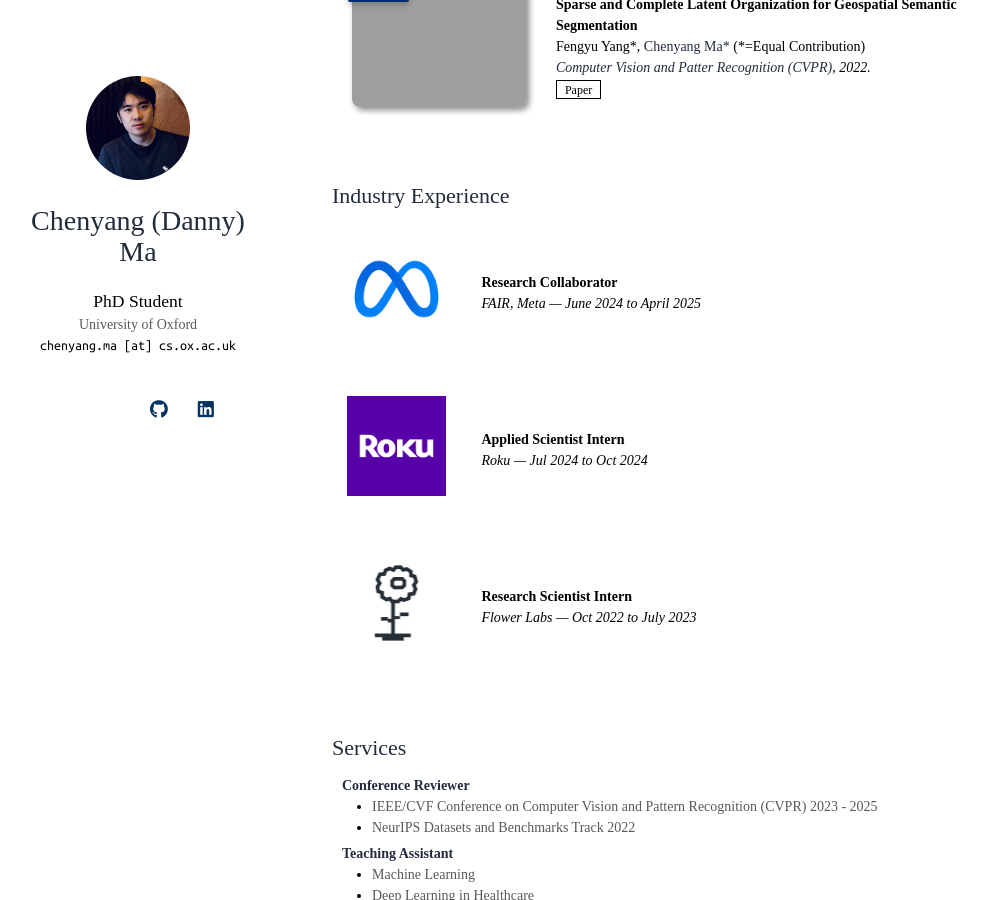
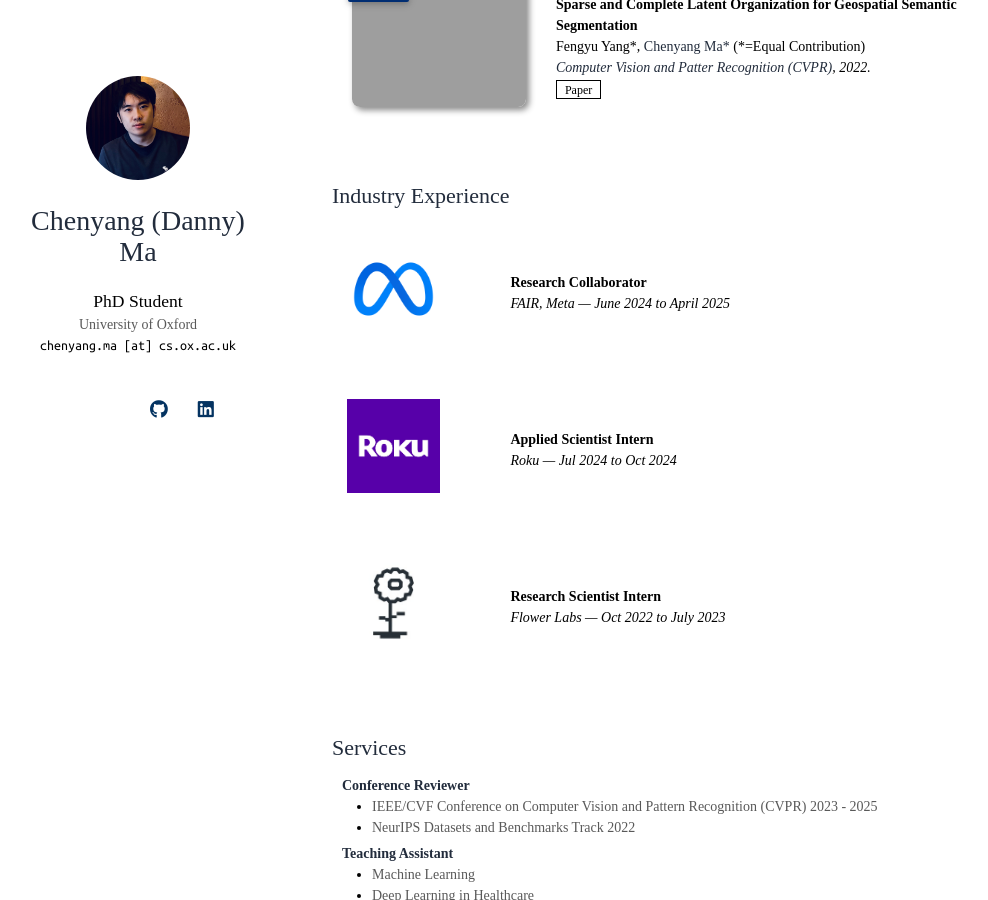
Before and after one commit to dannymcy/dannymcy.github.io, a Jekyll site: the page built from index.md, in a window 1280 px wide and 900 px high, scrolled down 1612 px. Shown: the whole window, without its empty margins (138-1126 px from the left). Built offline with Jekyll 4.4.1, drawn with Linux system fonts in a browser that asks for light colours; nearby versions of some CDN libraries; a style sheet for code colours, icons or effects is not loaded; our own code applies the rules of GitHub Pages for plain Markdown files; grey boxes are pictures that could not be loaded.

Commit message:
Make changes.

```diff
--- a/_includes/industry.md
+++ b/_includes/industry.md
@@ -6,7 +6,7 @@
 
       <!-- Meta FAIR -->
       <div class="pub-row">
-        <div class="col-sm-3 abbr" style="position: relative;padding-right: 15px;padding-left: 15px;display: flex;justify-content: center;align-items: center;">
+        <div class="col-sm-3 abbr" style="position: relative;padding-right: 50px;padding-left: 15px;display: flex;justify-content: center;align-items: center;">
           <img src="assets/img/company_logos/meta.png" style="max-height: 133px; width: auto; max-width: 100%;">
         </div>
 
@@ -19,7 +19,7 @@
 
       <!-- Roku -->
       <div class="pub-row">
-        <div class="col-sm-3 abbr" style="position: relative;padding-right: 15px;padding-left: 15px;display: flex;justify-content: center;align-items: center;">
+        <div class="col-sm-3 abbr" style="position: relative;padding-right: 50px;padding-left: 15px;display: flex;justify-content: center;align-items: center;">
           <img src="assets/img/company_logos/roku.jpg" style="max-height: 133px; width: auto; max-width: 100%;">
         </div>
 
@@ -32,7 +32,7 @@
 
       <!-- Flower Labs -->
       <div class="pub-row">
-        <div class="col-sm-3 abbr" style="position: relative;padding-right: 15px;padding-left: 15px;display: flex;justify-content: center;align-items: center;">
+        <div class="col-sm-3 abbr" style="position: relative;padding-right: 50px;padding-left: 15px;display: flex;justify-content: center;align-items: center;">
           <img src="assets/img/company_logos/flower.jpg" style="max-height: 133px; width: auto; max-width: 100%;">
         </div>
 
```
